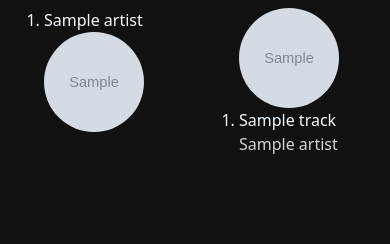
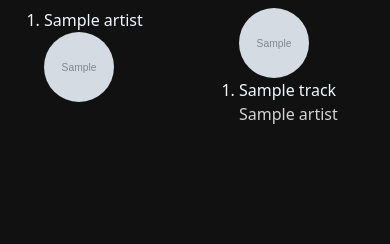
Before and after one commit to rorywilliams36/Spotify-Companion, a Flask app: template templates/profile.html in a window 390 px wide. Shown: the part 228-472 px from the top of the page. Run offline with Flask 3, Linux system fonts and the light colour scheme; the template is opened without the code that fills it: most values are stand-ins (such as "Sample title", 1, 10 or a date in 2020); grey boxes marked "Sample" are stand-in pictures; parts of the project's set-up code (start-up, migrations or seed data) failed here and were passed over.

Commit message:
styling for differnet screen sizes

```diff
--- a/static/css/style.css
+++ b/static/css/style.css
@@ -26,11 +26,14 @@
 }
 
 
-
-
 #artist {
     color:lightgray;
     margin-top: 0%;
+}
+
+#artist_img {
+    height: 120px;
+    width: 120px;
 }
 
 #track {
@@ -62,6 +65,11 @@ footer {
         max-width: 210px;
         max-height: 210px;
     }
+
+    #artist_img {
+        height: 90px;
+        width: 90px;
+    }
 }
 
 @media only screen and (max-width: 600px){
@@ -69,4 +77,9 @@ footer {
         max-width: 140px;
         max-height: 140px;
     }
+
+    #artist_img {
+        height: 70px;
+        width: 70px;
+    }
 }
--- a/templates/profile.html
+++ b/templates/profile.html
@@ -28,7 +28,7 @@
             {% if artists %}
               {% for artist in artists: %}
                 <li>{{artist['name']}}</li>
-                <img src="{{artist['images'][0]['url']}}" id="artist" height="100" width="100">
+                <img src="{{artist['images'][0]['url']}}" id="artist_img" height="100" width="100">
               {% endfor %}
             {% endif %}
           </ol>
@@ -40,7 +40,7 @@
           <ol>
             {% if tracks %}
               {% for track in tracks: %}
-                <img src="{{track['album']['images'][0]['url']}}" id="artist" height="100" width="100">
+                <img src="{{track['album']['images'][0]['url']}}" id="artist_img" height="100" width="100">
                 <li>
                   <p id="track">{{track['name']}}</p>
                   <p id="artist">{{track['artists'][0]['name']}}</p>
```
